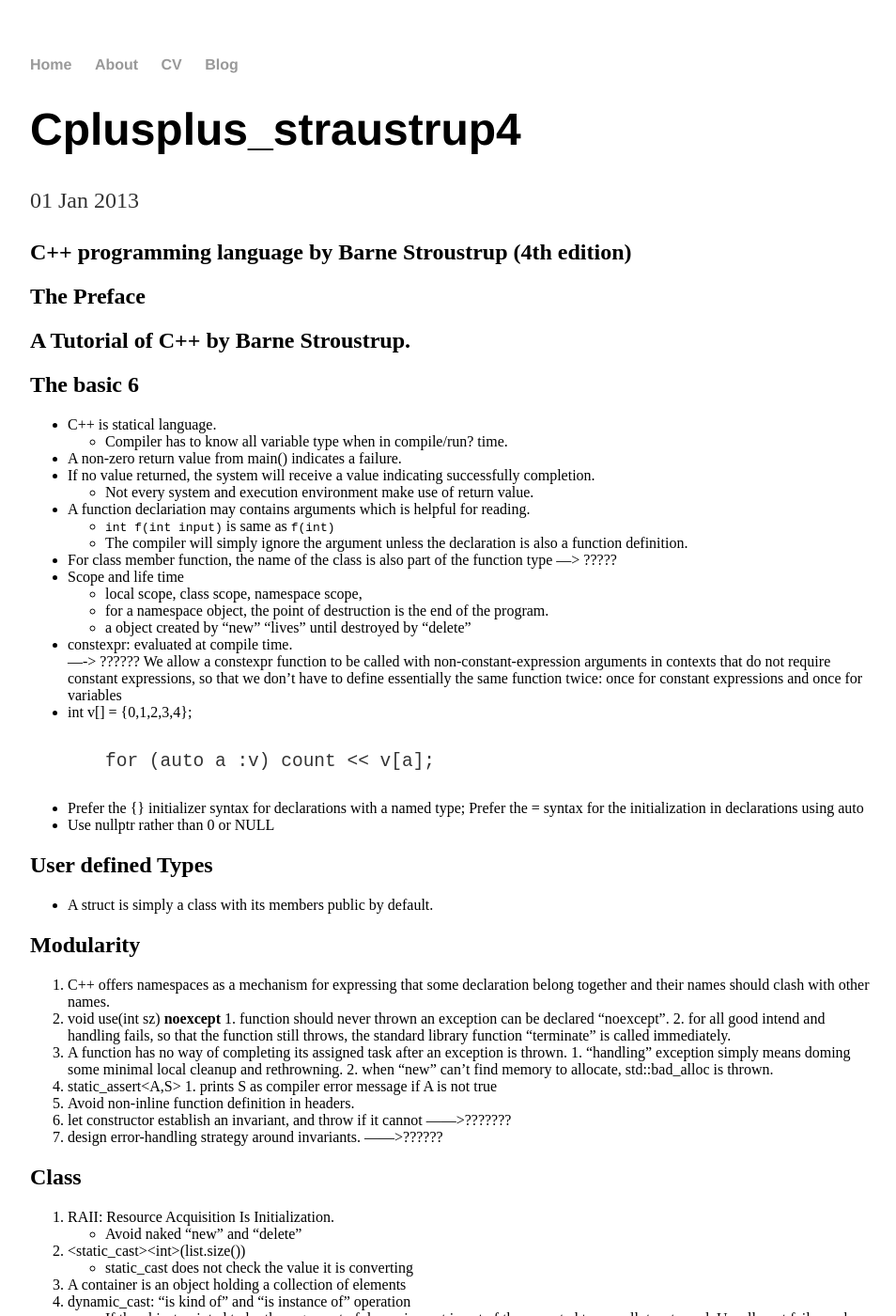
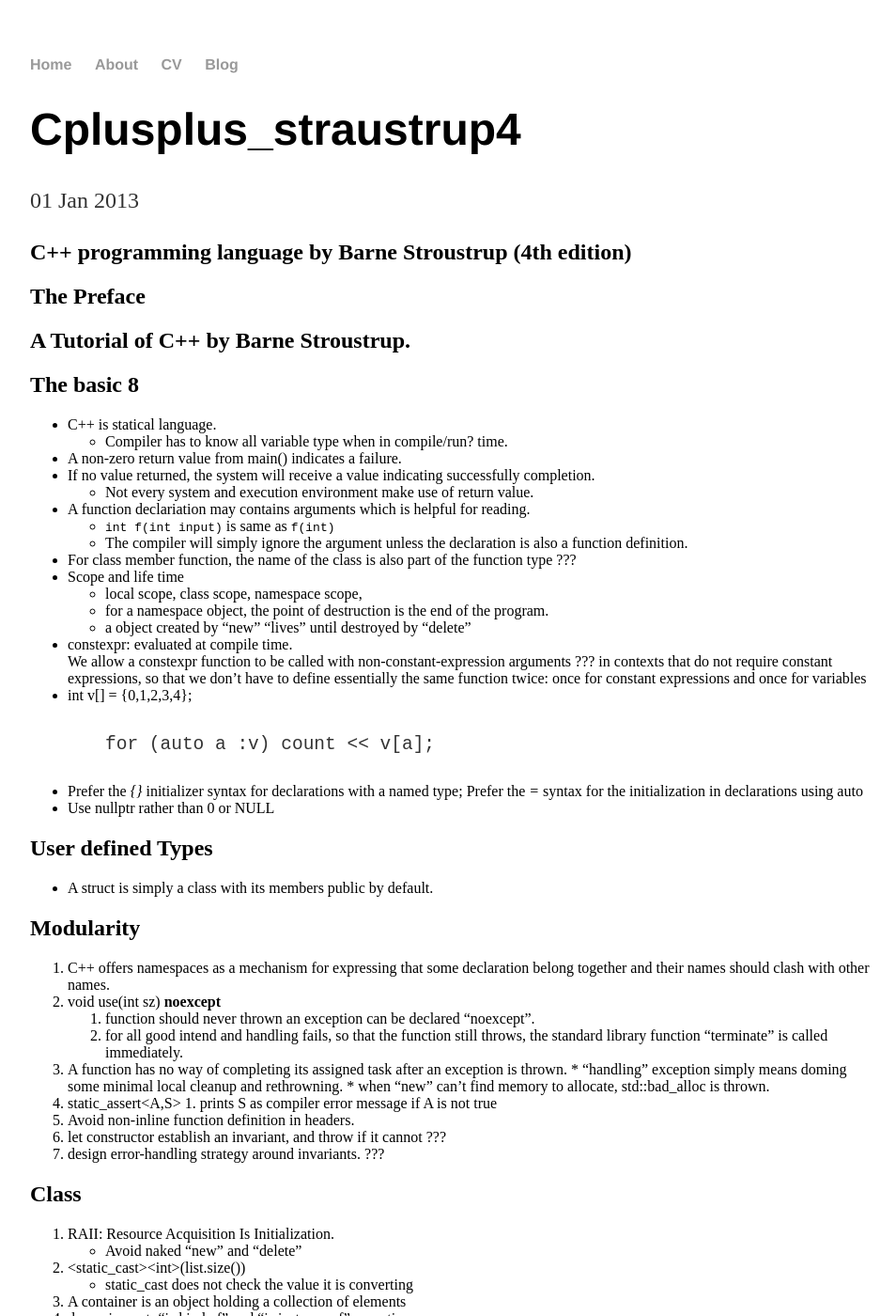
Before and after one commit to yonglipdx/yonglipdx.github.io, a Jekyll site: the page built from _posts/2013-01-01-cplusplus_straustrup4.md, in a window 1280 px wide and 1400 px high. Shown: the whole window at 94% size, without its empty margins (160-1114 px from the left). Built offline with Jekyll 4.4.1, drawn with Linux system fonts in a browser that asks for light colours; our own code applies the rules of GitHub Pages for plain Markdown files.

```diff
--- a/_posts/2013-01-01-cplusplus_straustrup4.md
+++ b/_posts/2013-01-01-cplusplus_straustrup4.md
@@ -4,7 +4,7 @@
 
 ## A Tutorial of C++ by Barne Stroustrup.
 
-## The basic 6
+## The basic 8
 
   * C++ is statical language.
     - Compiler has to know all variable type when in compile/run? time.
@@ -16,18 +16,18 @@
   * A function declariation may contains arguments which is helpful for reading.
     - `int f(int input)` is same as `f(int) `
     - The compiler will simply ignore the argument unless the declaration is also a function definition.
-  * For class member function, the name of the class is also part of the function type ---> ?????
+  * For class member function, the name of the class is also part of the function type ???
   * Scope and life time
     - local scope, class scope, namespace scope,
     - for a namespace object, the point of destruction is the end of the program.
     - a object created by "new" "lives" until destroyed by "delete"
   * constexpr: evaluated at compile time.
-      ----> ?????? We allow a constexpr function to be called with non-constant-expression arguments
+      We allow a constexpr function to be called with non-constant-expression arguments ???
       in contexts that do not require constant expressions, so that we don’t have to define essentially
       the same function twice: once for constant expressions and once for variables
   * int v[] = {0,1,2,3,4};
     > `for (auto a :v) count << v[a];`
-  * Prefer the {} initializer syntax for declarations with a named type; Prefer the = syntax for the initialization in declarations using auto
+  * Prefer the _{}_ initializer syntax for declarations with a named type; Prefer the _=_ syntax for the initialization in declarations using auto
   * Use nullptr rather than 0 or NULL
 
 ## User defined Types
@@ -37,16 +37,16 @@
 
   1. C++ offers namespaces as a mechanism for expressing that some declaration belong together and their names should clash with other names.
   2. void use(int sz) **noexcept**
-    1. function should never thrown an exception can be declared "noexcept".
-    2. for all good intend and handling fails, so that the function still throws, the standard library function "terminate" is called immediately.
+      1. function should never thrown an exception can be declared "noexcept".
+      2. for all good intend and handling fails, so that the function still throws, the standard library function "terminate" is called immediately.
   3. A function has no way of completing its assigned task after an exception is thrown.
-    1. "handling" exception simply means doming some minimal local cleanup and rethrowning.
-    2. when "new" can't find memory to allocate, std::bad_alloc is thrown.
+    * "handling" exception simply means doming some minimal local cleanup and rethrowning.
+    * when "new" can't find memory to allocate, std::bad_alloc is thrown.
   4. static_assert<A,S>
     1. prints S as compiler error message if A is not true
   5. Avoid non-inline function definition in headers.
-  6. let constructor establish an invariant, and throw if it cannot ------>???????
-  7. design error-handling strategy around invariants. ------>??????
+  6. let constructor establish an invariant, and throw if it cannot ???
+  7. design error-handling strategy around invariants. ???
 
 ## Class
   1. RAII: Resource Acquisition Is Initialization.
```
